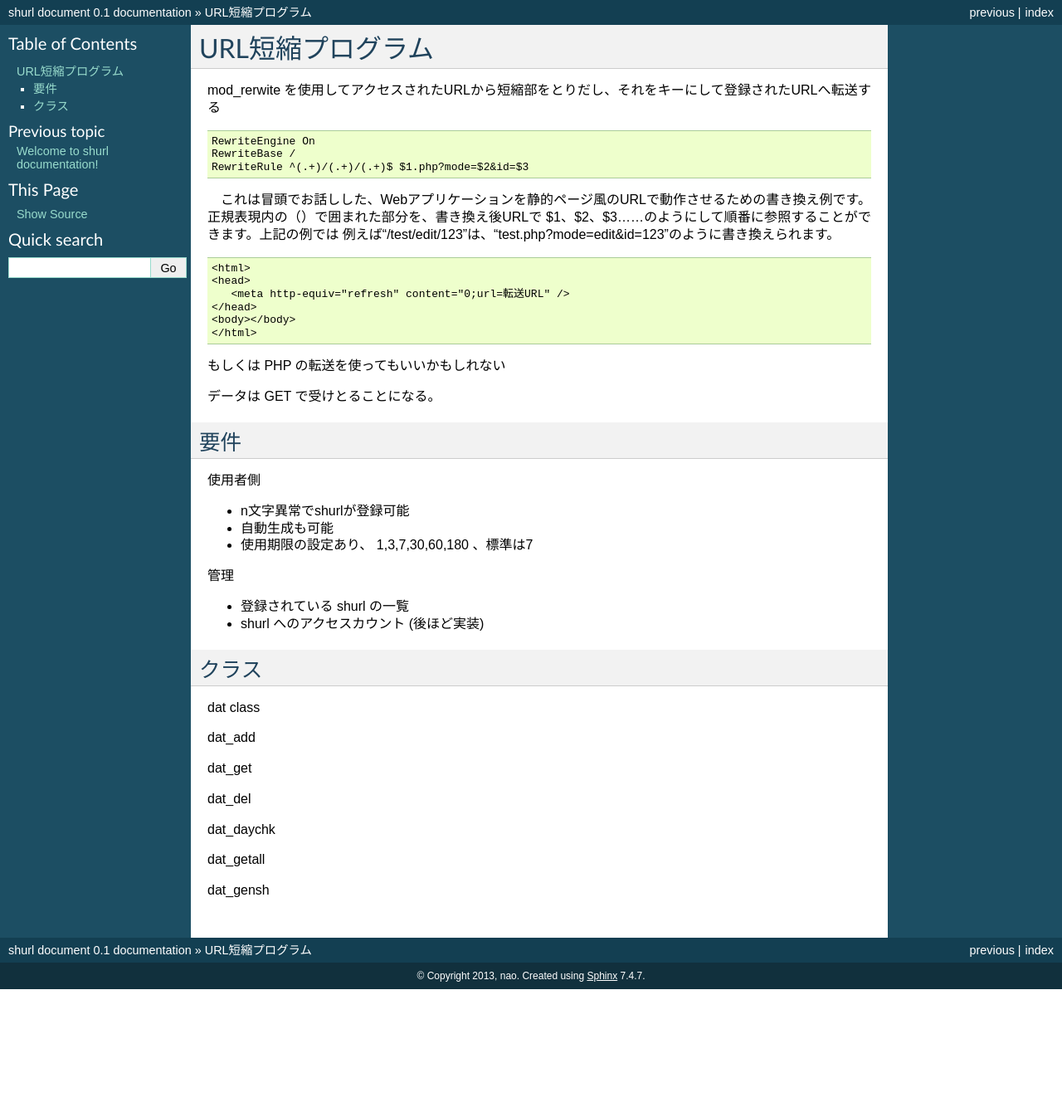
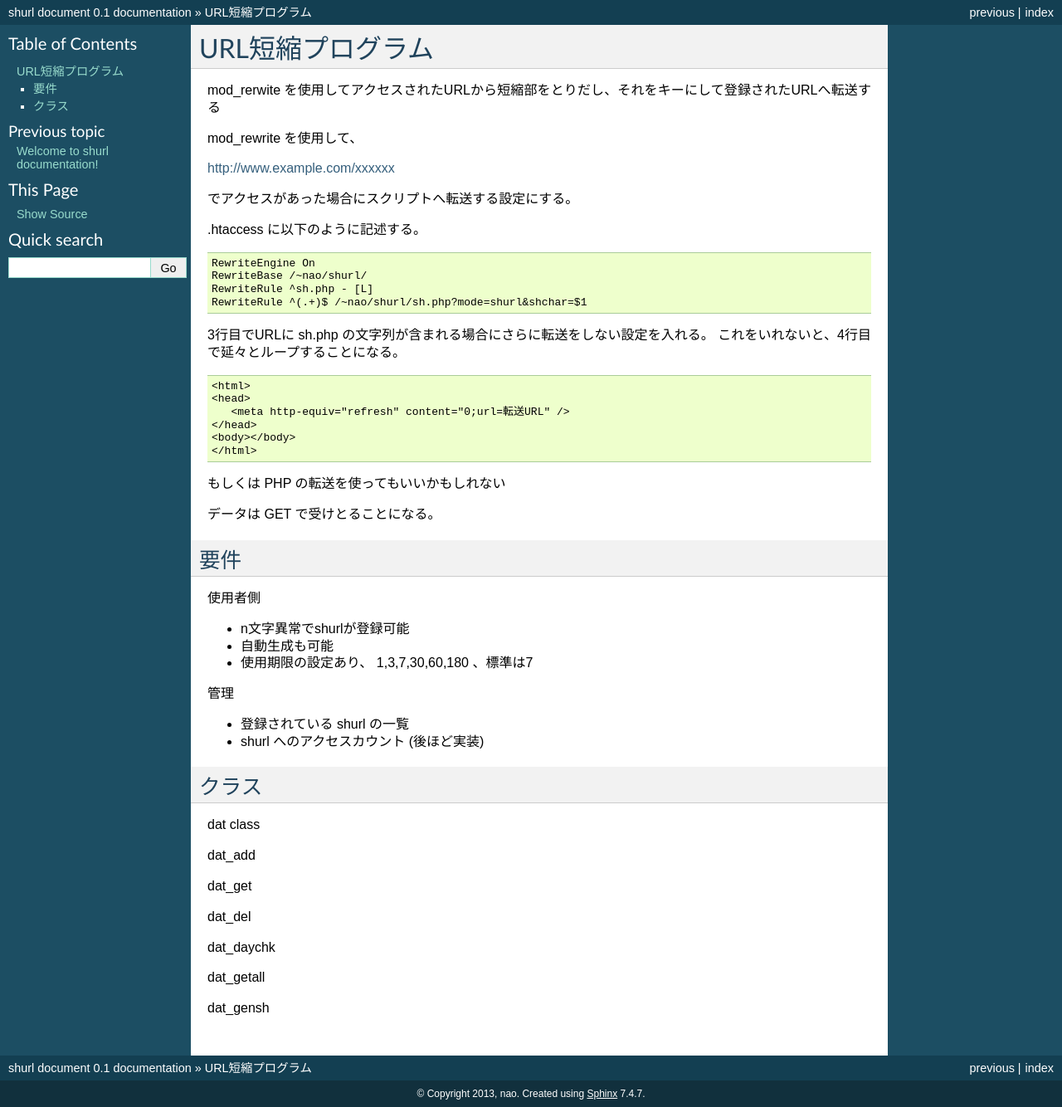
Before and after one commit to nao550/shurl, a Sphinx documentation site: the page built from doc/Specification.rst, in a window 1280 px wide. Shown: the whole page at 83% size. Built offline with Sphinx 7.4.7, drawn with Linux system fonts in a browser that asks for light colours; before the commit the page ends 1192 px from its top, so only the background shows below that.

Commit message:
Complete shurl script and .htaccess.

```diff
--- a/doc/Specification.rst
+++ b/doc/Specification.rst
@@ -5,14 +5,25 @@ URL短縮プログラム
 mod_rerwite を使用してアクセスされたURLから短縮部をとりだし、それをキーにして登録されたURLへ転送する
 
 
+mod_rewrite を使用して、
+
+http://www.example.com/xxxxxx
+
+でアクセスがあった場合にスクリプトへ転送する設定にする。
+
+.htaccess に以下のように記述する。
+
 ::
 
   RewriteEngine On
-  RewriteBase /
-  RewriteRule ^(.+)/(.+)/(.+)$ $1.php?mode=$2&id=$3
+  RewriteBase /~nao/shurl/
+  RewriteRule ^sh.php - [L]
+  RewriteRule ^(.+)$ /~nao/shurl/sh.php?mode=shurl&shchar=$1
 
 
-　これは冒頭でお話しした、Webアプリケーションを静的ページ風のURLで動作させるための書き換え例です。正規表現内の（）で囲まれた部分を、書き換え後URLで $1、$2、$3……のようにして順番に参照することができます。上記の例では 例えば“/test/edit/123”は、“test.php?mode=edit&id=123”のように書き換えられます。
+3行目でURLに sh.php の文字列が含まれる場合にさらに転送をしない設定を入れる。
+これをいれないと、4行目で延々とループすることになる。
+
 
 
 .. code-block:: PHP
```
Also changed, not shown: 2 other files.
